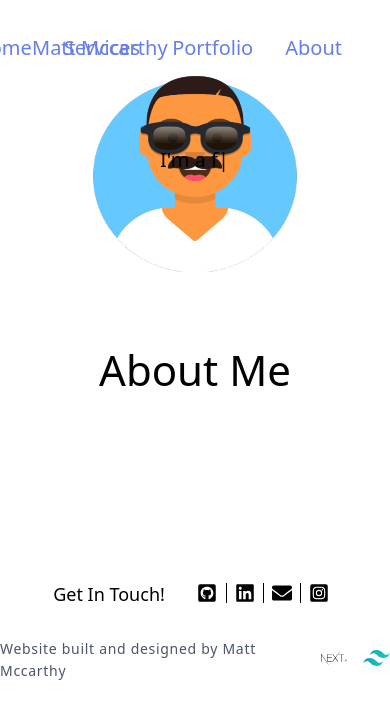
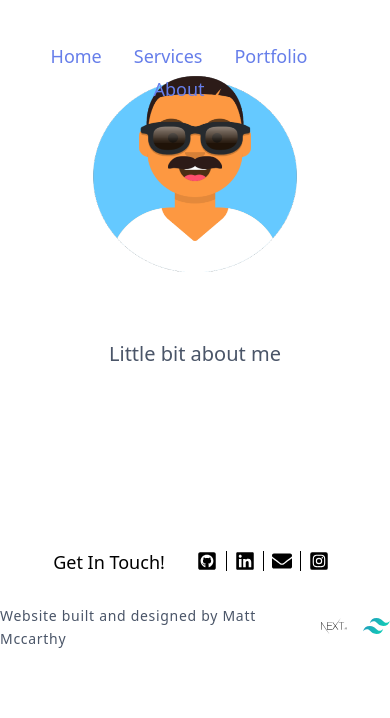
Before and after one commit to mattmc96/matts_portfolio_site, a Next.js app: page /about in a window 390 px wide. Shown: the top 718 px of the page. Built offline with nearby package versions, Linux system fonts and the light colour scheme.

Commit message:
before hosting

```diff
--- a/components/Footer.js
+++ b/components/Footer.js
@@ -13,30 +13,30 @@ const Footer = () => (
                 <div class="grid grid-cols-4  divide-x divide-black ">
                     <Link href="https://github.com/mattmc96">
                         <div class="text-center px-2">
-                            <FaGithubSquare/>
+                            <FaGithubSquare class="hover:opacity-75"/>
                         </div>
                     </Link>
 
                     <Link href="https://www.linkedin.com/in/matthew-mccarthy-774b331aa/">
                         <div  class="text-center px-2">
-                            <FaLinkedin/>
+                            <FaLinkedin class="hover:opacity-75"/>
                         </div>
                     </Link>
 
                     <Link href="https://mail.google.com/mail/u/1/#inbox?compose=new">
                         <div  class="text-center px-2">
-                            <FaEnvelope/>
+                            <FaEnvelope class="hover:opacity-75"/>
                         </div>
                     </Link>
                     <Link href="/404">
                         <div  class="text-center px-2">
-                            <FaInstagramSquare/>
+                            <FaInstagramSquare class="hover:opacity-75"/>
                         </div>
                     </Link>
                 </div>
             </div>
             <div class="flex justify-center gap-x-4 items-center">
-                <h3 class="font-hairline text-sm tracking-wider text-gray-700">Website built and designed by Matt
+                <h3 class="font-hairline place-self-auto text-sm tracking-wider text-gray-700">Website built and designed by Matt
                     Mccarthy</h3>
                 <img src="/next.svg"/>
 
--- a/components/Logo.js
+++ b/components/Logo.js
@@ -11,7 +11,7 @@ export default function Logo() {
                         <img src="/me.png" alt="me" class="h-56 w-56"/>
                     </a>
                 </Link>
-                <div class="absolute left-0 ml-40  ">
+                <div class="absolute left-0 ml-40 sm:hidden  ">
                     <Typed
                             strings={[
                                 'Hi, my names Matt!',
--- a/components/Whoami.js
+++ b/components/Whoami.js
@@ -1,7 +1,7 @@
 import Link from 'next/link'
 
 const Whoami = () => (
-        <div class="absolute left-0 top-0 mt-8 ml-8 font-light text-indigo-500 hover:text-gray-800 transform motion-reduce:transform-none hover:-translate-y-1 hover:scale-105 transition ease-in-out duration-500">
+        <div class="absolute sm:hidden left-0 top-0 mt-8 ml-8 font-light text-indigo-500 hover:text-gray-800 transform motion-reduce:transform-none hover:-translate-y-1 hover:scale-105 transition ease-in-out duration-500">
             <Link href="/">
                 <a class="pb-2 border-b-2 border-solid border-transparent hover:border-gray-400  ">Matt Mccarthy</a>
             </Link>
--- a/pages/about.js
+++ b/pages/about.js
@@ -2,7 +2,11 @@ import Layout from '../components/Layout'
 
 const About = () => (
         <Layout>
-            <h1>About Me</h1>
+            <div>
+                <div>
+            <h1 class="prose lg:prose-xl">Little bit about me </h1>
+                </div>
+            </div>
         </Layout>
 )
 export default About
--- a/tailwind.config.js
+++ b/tailwind.config.js
@@ -6,10 +6,17 @@ module.exports = {
     purge: ["./components/**/*.{js,ts,jsx,tsx}", "./pages/**/*.{js,ts,jsx,tsx}"],
     theme: {
         screens: {
-            sm: "640px",
-            md: "768px",
-            lg: "1024px",
-            xl: "1280px",
+            'xl': {'max': '1279px'},
+            // => @media (max-width: 1279px) { ... }
+
+            'lg': {'max': '1023px'},
+            // => @media (max-width: 1023px) { ... }
+
+            'md': {'max': '767px'},
+            // => @media (max-width: 767px) { ... }
+
+            'sm': {'max': '639px'},
+            // => @media (max-width: 639px) { ... }
         },
         colors: {
             transparent: "transparent",
```
